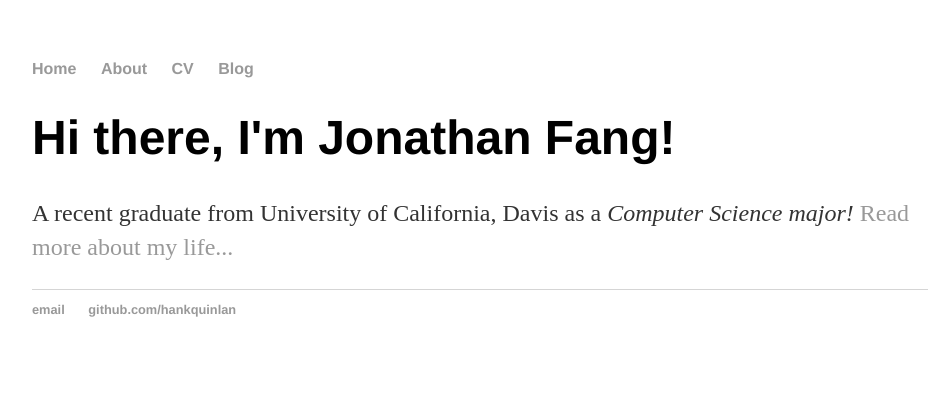
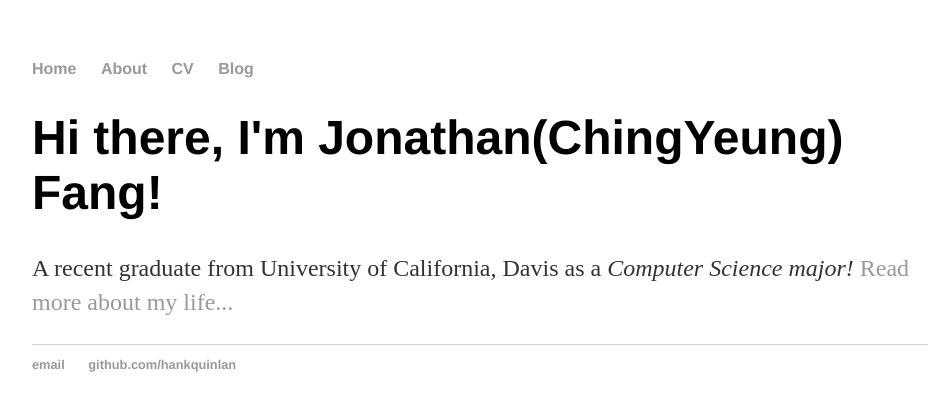
Before and after one commit to jonfang/jonfang.github.io, a Jekyll site: the page built from index.html, in a window 1280 px wide. Shown: the top 411 px of the page, without its empty margins (160-1099 px from the left). Built offline with Jekyll 4.4.1, drawn with Linux system fonts in a browser that asks for light colours.

Commit message:
Update index.html

```diff
--- a/index.html
+++ b/index.html
@@ -3,6 +3,6 @@ layout: default
 title: Jonathan(ChingYeung) Fang
 ---
 <div class="blurb">
-	<h1>Hi there, I'm Jonathan Fang!</h1>
+	<h1>Hi there, I'm Jonathan(ChingYeung) Fang!</h1>
 	<p>A recent graduate from University of California, Davis as a <em>Computer Science major!</em> <a href="/about">Read more about my life...</a></p>
 </div><!-- /.blurb -->
```
